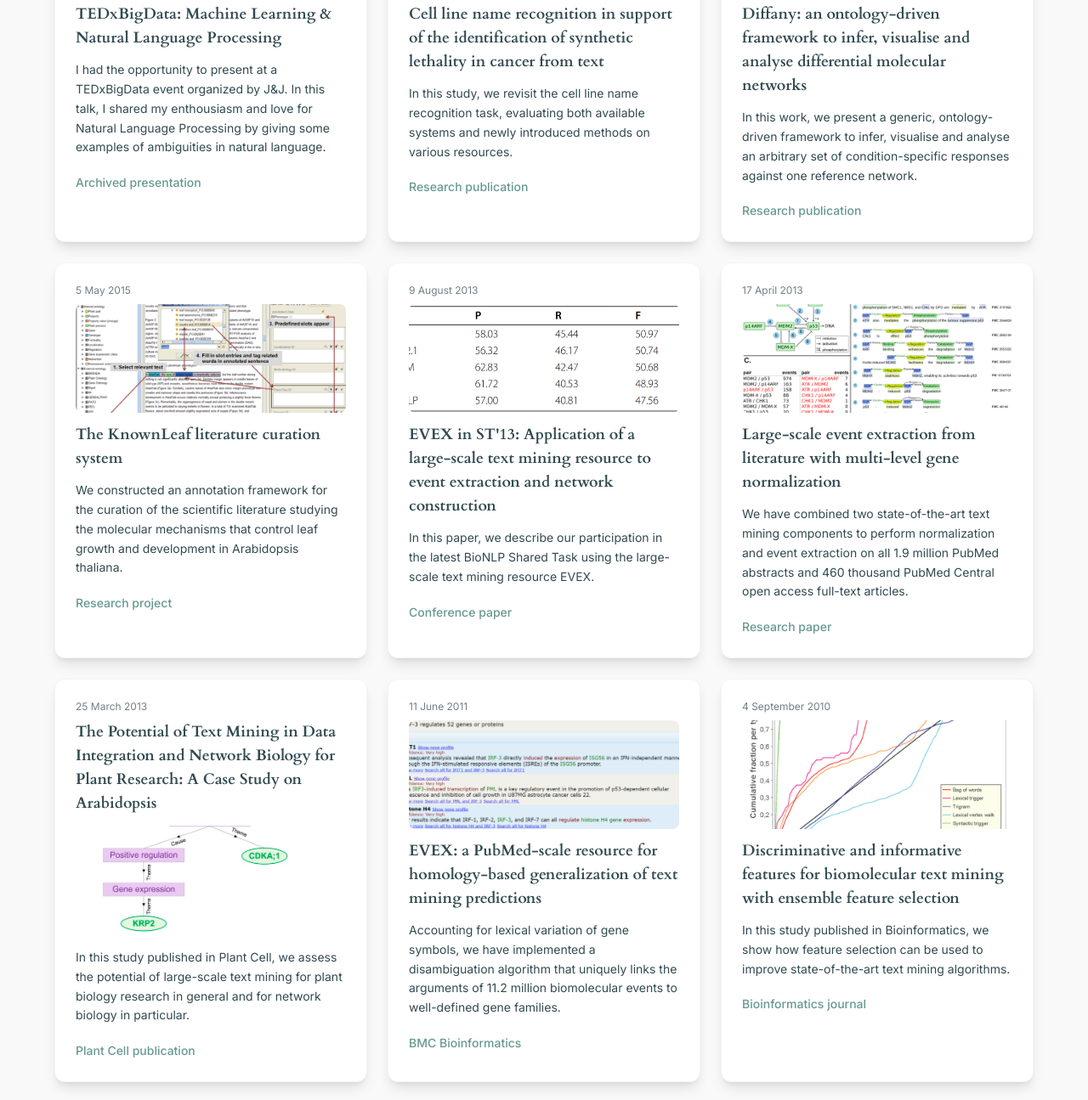
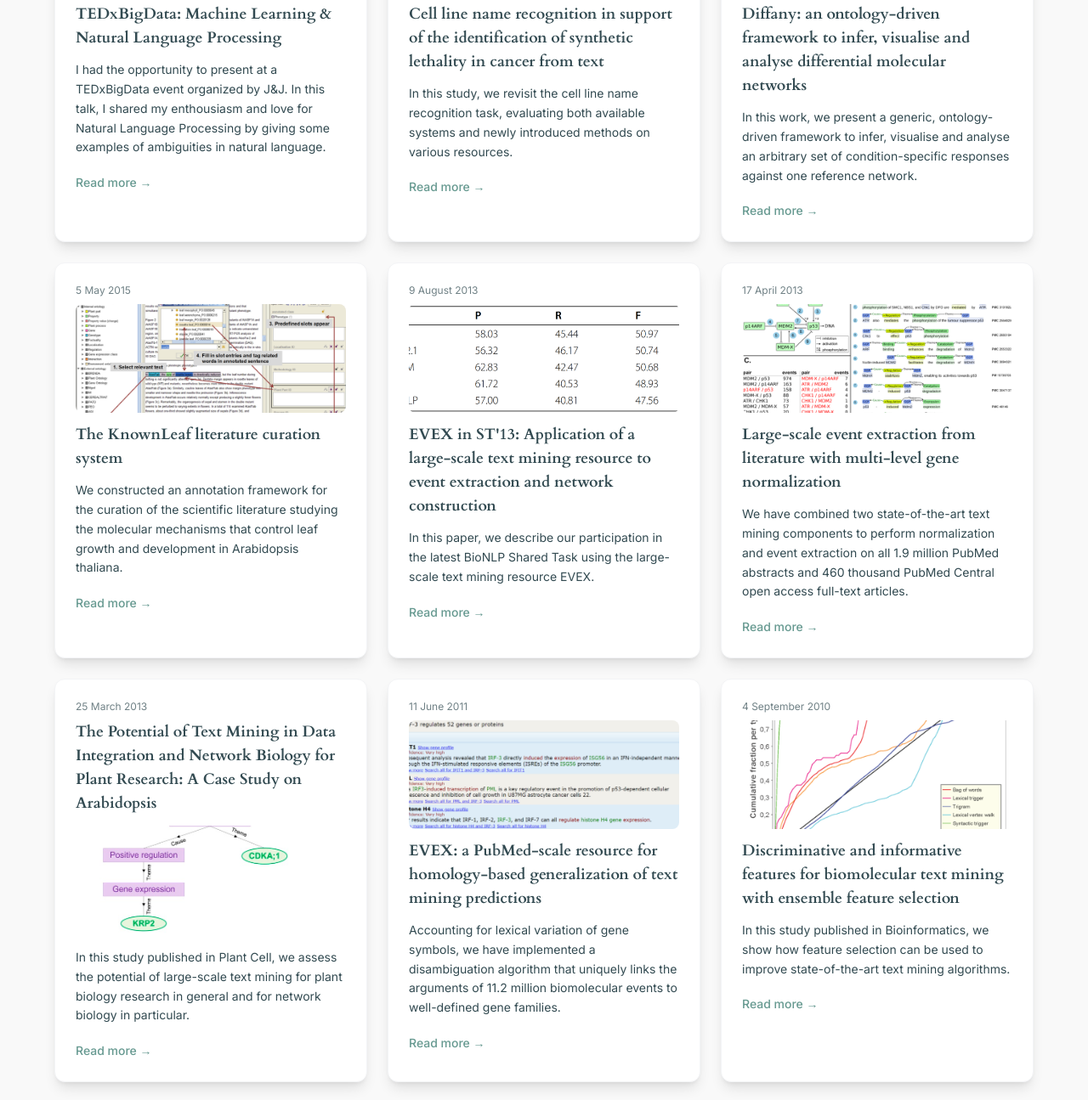
Before and after one commit to shivadeepak99/rebuild-OxyKodit.com, a website: page blog.html in a window 1280 px wide. Shown: the part 5398-6693 px from the top of the page at 85% size. Drawn offline with nearby package versions, Linux system fonts and the light colour scheme.

```diff
--- a/blog.html
+++ b/blog.html
@@ -545,7 +545,7 @@
                         <p class="text-oxy-dark dark:text-dark-text/80 text-sm leading-relaxed mb-4">
                             In the past few months working at Foodpairing in Gent, I've been working on a revamped version of our cocktail generator. Testing the algorithms means tasting the cocktails it produces – resulting in a delicious afternoon at work!
                         </p>
-                        <span class="text-oxy-primary dark:text-dark-primary text-sm font-medium">Archived research</span>
+                        <a href="#" class="text-oxy-primary dark:text-dark-primary hover:text-oxy-primary-dark dark:hover:text-dark-accent text-sm font-medium">Read more →</a>
                     </div>
 
                     <div class="bg-white dark:bg-dark-surface rounded-xl shadow-lg p-6 border border-gray-100 dark:border-gray-700 hover:shadow-xl transition-all duration-300">
@@ -559,7 +559,7 @@
                         <p class="text-oxy-dark dark:text-dark-text/80 text-sm leading-relaxed mb-4">
                             I had the opportunity to present at a TEDxBigData event organized by J&J. In this talk, I shared my enthousiasm and love for Natural Language Processing by giving some examples of ambiguities in natural language.
                         </p>
-                        <span class="text-oxy-primary dark:text-dark-primary text-sm font-medium">Archived presentation</span>
+                        <a href="#" class="text-oxy-primary dark:text-dark-primary hover:text-oxy-primary-dark dark:hover:text-dark-accent text-sm font-medium">Read more →</a>
                     </div>
 
                     <div class="bg-white dark:bg-dark-surface rounded-xl shadow-lg p-6 border border-gray-100 dark:border-gray-700 hover:shadow-xl transition-all duration-300">
@@ -573,7 +573,7 @@
                         <p class="text-oxy-dark dark:text-dark-text/80 text-sm leading-relaxed mb-4">
                             In this study, we revisit the cell line name recognition task, evaluating both available systems and newly introduced methods on various resources.
                         </p>
-                        <span class="text-oxy-primary dark:text-dark-primary text-sm font-medium">Research publication</span>
+                        <a href="#" class="text-oxy-primary dark:text-dark-primary hover:text-oxy-primary-dark dark:hover:text-dark-accent text-sm font-medium">Read more →</a>
                     </div>
 
                     <div class="bg-white dark:bg-dark-surface rounded-xl shadow-lg p-6 border border-gray-100 dark:border-gray-700 hover:shadow-xl transition-all duration-300">
@@ -587,7 +587,7 @@
                         <p class="text-oxy-dark dark:text-dark-text/80 text-sm leading-relaxed mb-4">
                             In this work, we present a generic, ontology-driven framework to infer, visualise and analyse an arbitrary set of condition-specific responses against one reference network.
                         </p>
-                        <span class="text-oxy-primary dark:text-dark-primary text-sm font-medium">Research publication</span>
+                        <a href="#" class="text-oxy-primary dark:text-dark-primary hover:text-oxy-primary-dark dark:hover:text-dark-accent text-sm font-medium">Read more →</a>
                     </div>
 
                     <div class="bg-white dark:bg-dark-surface rounded-xl shadow-lg p-6 border border-gray-100 dark:border-gray-700 hover:shadow-xl transition-all duration-300">
@@ -601,7 +601,7 @@
                         <p class="text-oxy-dark dark:text-dark-text/80 text-sm leading-relaxed mb-4">
                             We constructed an annotation framework for the curation of the scientific literature studying the molecular mechanisms that control leaf growth and development in Arabidopsis thaliana.
                         </p>
-                        <span class="text-oxy-primary dark:text-dark-primary text-sm font-medium">Research project</span>
+                        <a href="#" class="text-oxy-primary dark:text-dark-primary hover:text-oxy-primary-dark dark:hover:text-dark-accent text-sm font-medium">Read more →</a>
                     </div>
 
                     <div class="bg-white dark:bg-dark-surface rounded-xl shadow-lg p-6 border border-gray-100 dark:border-gray-700 hover:shadow-xl transition-all duration-300">
@@ -615,7 +615,7 @@
                         <p class="text-oxy-dark dark:text-dark-text/80 text-sm leading-relaxed mb-4">
                             In this paper, we describe our participation in the latest BioNLP Shared Task using the large-scale text mining resource EVEX.
                         </p>
-                        <span class="text-oxy-primary dark:text-dark-primary text-sm font-medium">Conference paper</span>
+                        <a href="#" class="text-oxy-primary dark:text-dark-primary hover:text-oxy-primary-dark dark:hover:text-dark-accent text-sm font-medium">Read more →</a>
                     </div>
 
                     <div class="bg-white dark:bg-dark-surface rounded-xl shadow-lg p-6 border border-gray-100 dark:border-gray-700 hover:shadow-xl transition-all duration-300">
@@ -629,7 +629,7 @@
                         <p class="text-oxy-dark dark:text-dark-text/80 text-sm leading-relaxed mb-4">
                             We have combined two state-of-the-art text mining components to perform normalization and event extraction on all 1.9 million PubMed abstracts and 460 thousand PubMed Central open access full-text articles.
                         </p>
-                        <span class="text-oxy-primary dark:text-dark-primary text-sm font-medium">Research paper</span>
+                        <a href="#" class="text-oxy-primary dark:text-dark-primary hover:text-oxy-primary-dark dark:hover:text-dark-accent text-sm font-medium">Read more →</a>
                     </div>
 
                     <div class="bg-white dark:bg-dark-surface rounded-xl shadow-lg p-6 border border-gray-100 dark:border-gray-700 hover:shadow-xl transition-all duration-300">
@@ -643,7 +643,7 @@
                         <p class="text-oxy-dark dark:text-dark-text/80 text-sm leading-relaxed mb-4">
                             In this study published in Plant Cell, we assess the potential of large-scale text mining for plant biology research in general and for network biology in particular.
                         </p>
-                        <span class="text-oxy-primary dark:text-dark-primary text-sm font-medium">Plant Cell publication</span>
+                        <a href="#" class="text-oxy-primary dark:text-dark-primary hover:text-oxy-primary-dark dark:hover:text-dark-accent text-sm font-medium">Read more →</a>
                     </div>
 
                     <div class="bg-white dark:bg-dark-surface rounded-xl shadow-lg p-6 border border-gray-100 dark:border-gray-700 hover:shadow-xl transition-all duration-300">
@@ -657,7 +657,7 @@
                         <p class="text-oxy-dark dark:text-dark-text/80 text-sm leading-relaxed mb-4">
                             Accounting for lexical variation of gene symbols, we have implemented a disambiguation algorithm that uniquely links the arguments of 11.2 million biomolecular events to well-defined gene families.
                         </p>
-                        <span class="text-oxy-primary dark:text-dark-primary text-sm font-medium">BMC Bioinformatics</span>
+                        <a href="#" class="text-oxy-primary dark:text-dark-primary hover:text-oxy-primary-dark dark:hover:text-dark-accent text-sm font-medium">Read more →</a>
                     </div>
 
                     <div class="bg-white dark:bg-dark-surface rounded-xl shadow-lg p-6 border border-gray-100 dark:border-gray-700 hover:shadow-xl transition-all duration-300">
@@ -671,7 +671,7 @@
                         <p class="text-oxy-dark dark:text-dark-text/80 text-sm leading-relaxed mb-4">
                             In this study published in Bioinformatics, we show how feature selection can be used to improve state-of-the-art text mining algorithms.
                         </p>
-                        <span class="text-oxy-primary dark:text-dark-primary text-sm font-medium">Bioinformatics journal</span>
+                        <a href="#" class="text-oxy-primary dark:text-dark-primary hover:text-oxy-primary-dark dark:hover:text-dark-accent text-sm font-medium">Read more →</a>
                     </div>
 
                     <div class="bg-white dark:bg-dark-surface rounded-xl shadow-lg p-6 border border-gray-100 dark:border-gray-700 hover:shadow-xl transition-all duration-300">
@@ -685,7 +685,7 @@
                         <p class="text-oxy-dark dark:text-dark-text/80 text-sm leading-relaxed mb-4">
                             We participated in the BioNLP Shared Task on Event Extraction with an SVM-based implementation to extract biomolecular events from text. Out of 24 participating NLP teams world-wide, we ranked 5th.
                         </p>
-                        <span class="text-oxy-primary dark:text-dark-primary text-sm font-medium">BioNLP Shared Task</span>
+                        <a href="#" class="text-oxy-primary dark:text-dark-primary hover:text-oxy-primary-dark dark:hover:text-dark-accent text-sm font-medium">Read more →</a>
                     </div>
 
                     <div class="bg-white dark:bg-dark-surface rounded-xl shadow-lg p-6 border border-gray-100 dark:border-gray-700 hover:shadow-xl transition-all duration-300">
@@ -699,7 +699,7 @@
                         <p class="text-oxy-dark dark:text-dark-text/80 text-sm leading-relaxed mb-4">
                             For my Master Thesis, I have developed GeneFetch, a system that enables biologists to easily find and browse vital information on any gene or group of genes.
                         </p>
-                        <span class="text-oxy-primary dark:text-dark-primary text-sm font-medium">Master thesis</span>
+                        <a href="#" class="text-oxy-primary dark:text-dark-primary hover:text-oxy-primary-dark dark:hover:text-dark-accent text-sm font-medium">Read more →</a>
                     </div>
 
                 </div>
```
Also changed, not shown: index.html (+3 -3 lines).
